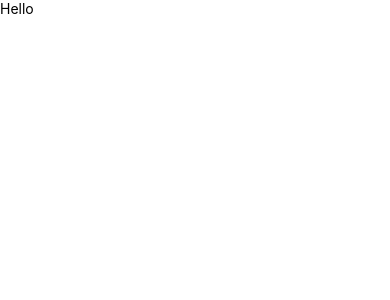
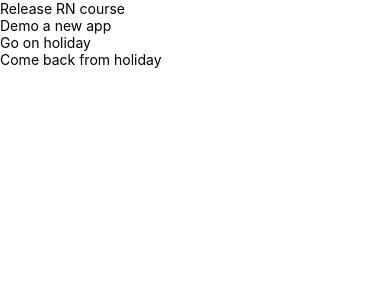
Before and after one commit to DendauwBrian/countdown-mobile-app, a React Native app: screen / in a window 390 px wide. Shown: the top 300 px of the page. Built offline with nearby package versions, Linux system fonts and the light colour scheme.

Commit message:
flatlist a json file on screen

```diff
--- a/EventList.js
+++ b/EventList.js
@@ -1,11 +1,25 @@
 import React, { Component } from "react";
-import { Text } from "react-native";
+import { FlatList, Text } from "react-native";
+class EventList extends Component {
+  state = {
+    events: []
+  };
 
-class EventList extends Component {
+  componentDidMount() {
+    const allEvents = require("./db.json").events;
+    this.setState(prevState => ({
+      events: allEvents
+    }));
+  }
+
   render() {
-      return (
-          <Text>Hello</Text>
-      )
+    return (
+      <FlatList
+        data={this.state.events}
+        renderItem={({ item }) => <Text>{item.title}</Text>}
+        keyExtractor={item => item.id}
+      />
+    );
   }
 }
 
--- /dev/null
+++ b/db.json
@@ -0,0 +1,24 @@
+{
+    "events": [
+      {
+        "title": "Release RN course",
+        "date": "2019-07-25T00:00:00.000Z",
+        "id": "05dafc66-bd91-43a0-a752-4dc40f039144"
+      },
+      {
+        "title": "Demo a new app",
+        "date": "2020-03-29T13:45:18.000Z",
+        "id": "001c9b6d-00a9-465c-a2d3-afb7176a0a87"
+      },
+      {
+        "title": "Go on holiday",
+        "date": "2019-07-31T08:09:24.000Z",
+        "id": "4cdbe78f-54df-4769-bf3b-02a930161ec5"
+      },
+      {
+        "title": "Come back from holiday",
+        "date": "2019-08-10T10:09:24.000Z",
+        "id": "81066e94-5e2a-410a-986c-67dcc72d3a82"
+      }
+    ]
+  }
```
